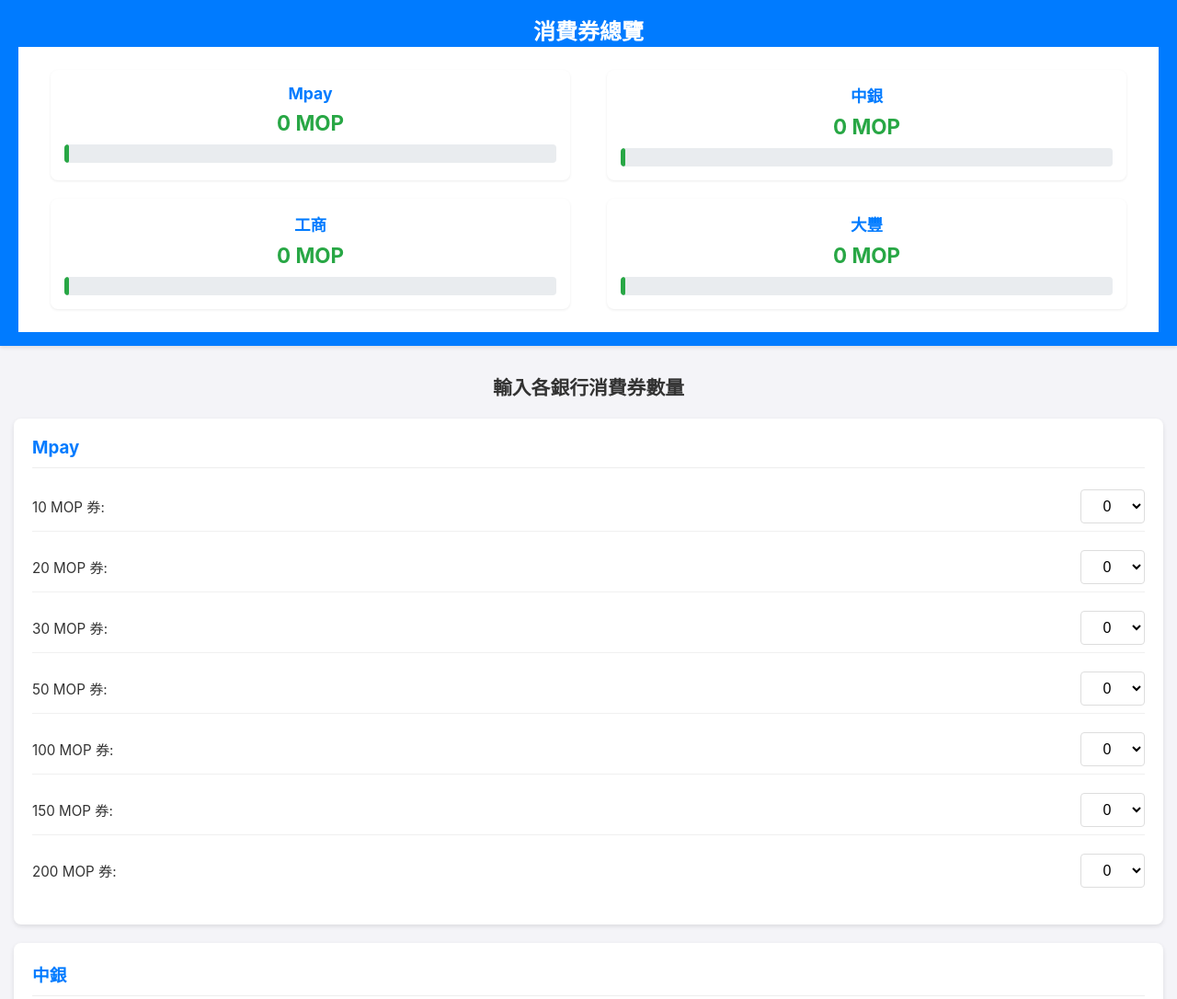
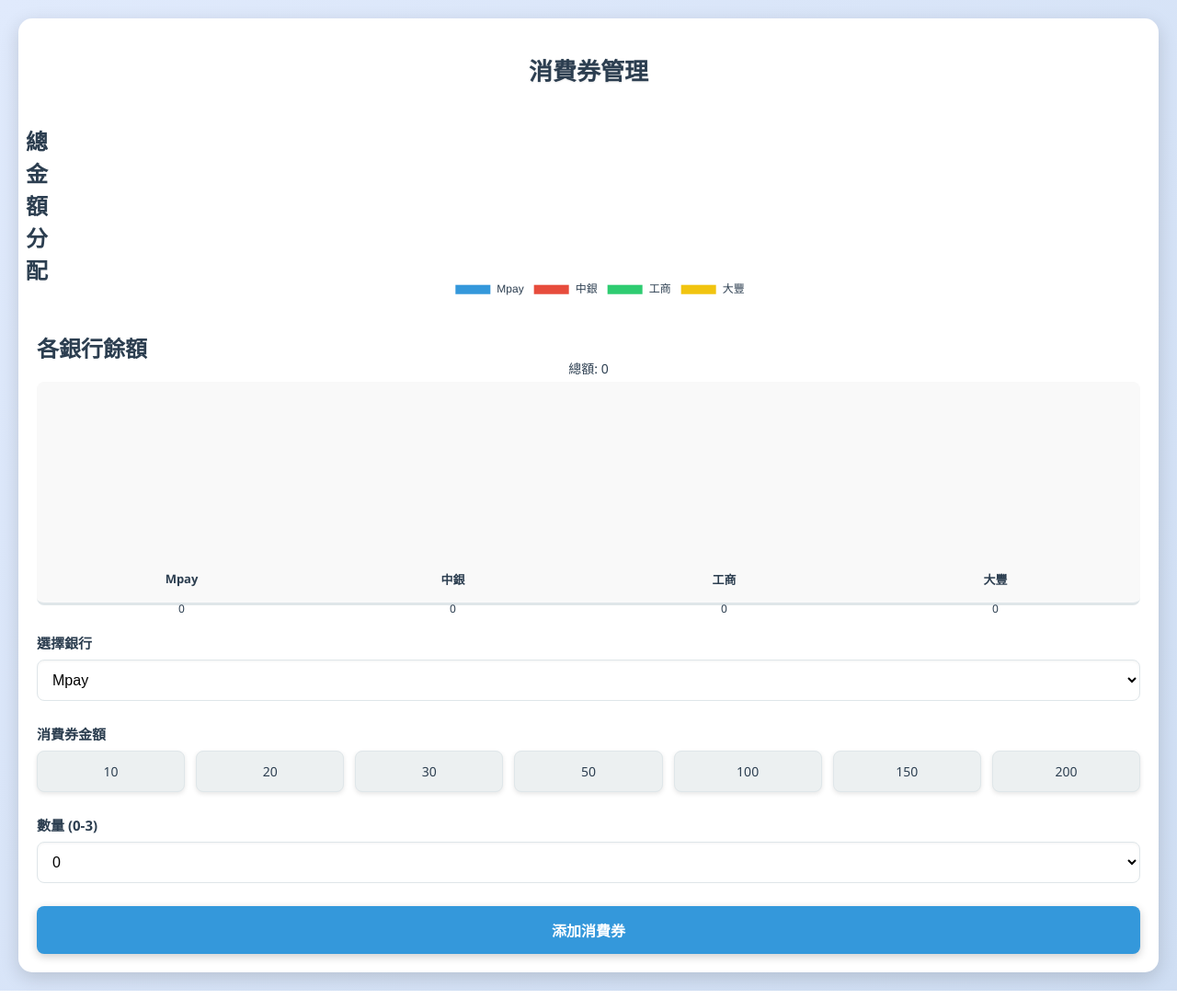
Before and after one commit to di9ary/vouchertracker-2, a plain HTML site: page index.html in a window 1280 px wide. Shown: the top 1086 px of the page at 92% size. Drawn offline with nearby package versions, Linux system fonts and the light colour scheme.

Commit message:
Update index.html

```diff
--- a/index.html
+++ b/index.html
@@ -6,293 +6,357 @@
     <title>消費券管理</title>
     <style>
         body {
-            font-family: -apple-system, BlinkMacSystemFont, "Segoe UI", Roboto, "Helvetica Neue", Arial, sans-serif;
+            font-family: 'Segoe UI', 'Arial', sans-serif;
+            background: linear-gradient(135deg, #e0eafc, #cfdef3);
             margin: 0;
-            padding: 0;
-            background-color: #f4f4f8;
-            color: #333;
+            padding: 20px;
+            color: #2c3e50;
         }
-        header {
-            background-color: #007bff;
-            color: white;
-            padding: 15px 20px;
+        h1 {
             text-align: center;
-            box-shadow: 0 2px 4px rgba(0,0,0,0.1);
+            color: #2c3e50;
+            font-size: 26px;
+            margin-bottom: 20px;
+            text-shadow: 0 1px 2px rgba(0, 0, 0, 0.1);
         }
-        header h1 {
-            margin: 0;
-            font-size: 1.5em;
+        .container {
+            max-width: 100%;
+            margin: 0 auto;
+            background: #fff;
+            padding: 20px;
+            border-radius: 15px;
+            box-shadow: 0 6px 20px rgba(0, 0, 0, 0.15);
         }
-        #summaryContainer {
+        .chart-container {
+            margin-bottom: 30px;
+        }
+        .pie-chart-container {
+            display: flex;
+            justify-content: center;
+            margin-bottom: 30px;
+        }
+        .pie-chart {
+            width: 200px;
+            height: 200px;
+            position: relative;
+        }
+        .pie-label {
+            position: absolute;
+            top: 50%;
+            left: 50%;
+            transform: translate(-50%, -50%);
+            font-size: 14px;
+            color: #2c3e50;
+            text-align: center;
+        }
+        .bar-container {
+            display: flex;
+            align-items: flex-end;
+            height: 220px;
+            border-bottom: 3px solid #dfe6e9;
+            position: relative;
+            background: #f9f9f9;
+            border-radius: 8px;
+            padding: 10px;
+        }
+        .bar {
+            flex: 1;
+            margin: 0 8px;
+            transition: height 0.5s ease;
+            position: relative;
+            border-radius: 6px 6px 0 0;
+        }
+        .bar.mpay { background: linear-gradient(180deg, #3498db, #2980b9); }
+        .bar.boc { background: linear-gradient(180deg, #e74c3c, #c0392b); }
+        .bar.icbc { background: linear-gradient(180deg, #2ecc71, #27ae60); }
+        .bar.taifung { background: linear-gradient(180deg, #f1c40f, #d4ac0d); }
+        .bar-label {
+            position: absolute;
+            top: -25px;
+            width: 100%;
+            text-align: center;
+            font-size: 13px;
+            font-weight: bold;
+            color: #2c3e50;
+        }
+        .bar-amount {
+            position: absolute;
+            bottom: -25px;
+            width: 100%;
+            text-align: center;
+            font-size: 12px;
+            color: #2c3e50;
+            font-weight: 500;
+        }
+        .form-group {
+            margin-bottom: 25px;
+        }
+        label {
+            display: block;
+            margin-bottom: 8px;
+            font-weight: bold;
+            color: #2c3e50;
+            font-size: 15px;
+        }
+        select {
+            width: 100%;
+            padding: 12px;
+            border: 1px solid #dfe6e9;
+            border-radius: 8px;
+            font-size: 16px;
+            background: #fff;
+            box-sizing: border-box;
+            box-shadow: inset 0 1px 3px rgba(0, 0, 0, 0.05);
+        }
+        select:focus {
+            outline: none;
+            border-color: #3498db;
+            box-shadow: 0 0 5px rgba(52, 152, 219, 0.3);
+        }
+        .amount-buttons {
             display: flex;
             flex-wrap: wrap;
-            justify-content: space-around;
-            padding: 15px;
-            background-color: white;
-            margin-top: 1px; /* Visual separation from header */
+            gap: 12px;
+            justify-content: space-between;
         }
-        .bank-summary {
-            background-color: #fff;
+        .amount-btn {
+            flex: 1;
+            min-width: 80px;
+            padding: 12px;
+            border: 1px solid #dfe6e9;
             border-radius: 8px;
-            box-shadow: 0 1px 3px rgba(0,0,0,0.08);
-            padding: 15px;
-            margin: 10px;
-            width: calc(50% - 40px); /* Two items per row on wider screens */
-            min-width: 150px; /* Minimum width for smaller items */
-            box-sizing: border-box;
+            background: #ecf0f1;
+            cursor: pointer;
+            font-size: 14px;
             text-align: center;
+            transition: all 0.3s ease;
+            box-shadow: 0 2px 5px rgba(0, 0, 0, 0.1);
         }
-        .bank-summary h2 {
-            margin-top: 0;
-            margin-bottom: 8px;
-            font-size: 1.1em;
-            color: #007bff;
+        .amount-btn:hover {
+            background: #3498db;
+            color: #fff;
+            border-color: #3498db;
+            transform: translateY(-2px);
         }
-        .bank-summary .total-amount {
-            font-size: 1.4em;
+        .amount-btn.selected {
+            background: #3498db;
+            color: #fff;
+            border-color: #3498db;
+            box-shadow: 0 4px 10px rgba(52, 152, 219, 0.4);
+        }
+        button {
+            width: 100%;
+            padding: 14px;
+            background: #3498db;
+            color: #fff;
+            border: none;
+            border-radius: 8px;
+            cursor: pointer;
+            font-size: 16px;
             font-weight: bold;
-            color: #28a745;
-            margin-bottom: 10px;
+            transition: all 0.3s ease;
+            box-shadow: 0 3px 10px rgba(0, 0, 0, 0.2);
         }
-        .bar-container {
-            background-color: #e9ecef;
-            border-radius: 4px;
-            height: 20px;
-            width: 100%;
-            overflow: hidden;
-            margin-top: 5px;
+        button:hover {
+            background: #2980b9;
+            transform: translateY(-2px);
         }
-        .bar {
-            background-color: #28a745;
-            height: 100%;
-            width: 0%; /* Initial width */
-            border-radius: 4px;
-            transition: width 0.5s ease-in-out;
-            text-align: right;
-            line-height: 20px;
-            font-size: 0.8em;
-            color: white;
-            padding-right: 5px;
-            box-sizing: border-box;
-        }
-
-        main {
-            padding: 15px;
-        }
-        main h1 {
-            text-align: center;
-            color: #333;
-            font-size: 1.3em;
-            margin-bottom: 20px;
-        }
-        #inputContainer {
-            display: flex;
-            flex-direction: column;
-            gap: 20px;
-        }
-        .bank-input-section {
-            background-color: #fff;
-            padding: 20px;
-            border-radius: 8px;
-            box-shadow: 0 2px 5px rgba(0,0,0,0.1);
-        }
-        .bank-input-section h3 {
-            margin-top: 0;
-            margin-bottom: 15px;
-            color: #007bff;
-            border-bottom: 1px solid #eee;
-            padding-bottom: 10px;
-        }
-        .voucher-row {
-            display: flex;
-            justify-content: space-between;
-            align-items: center;
-            margin-bottom: 12px;
-            padding: 8px 0;
-            border-bottom: 1px solid #f0f0f0;
-        }
-        .voucher-row:last-child {
-            border-bottom: none;
-        }
-        .voucher-row label {
-            flex-basis: 50%;
-            font-size: 0.95em;
-        }
-        /* Updated CSS for select element */
-        .voucher-row select.voucher-quantity {
-            width: 70px; /* Adjusted width for select */
-            padding: 8px;
-            border: 1px solid #ddd;
-            border-radius: 4px;
-            text-align: center;
-            font-size: 1em;
-            background-color: white; /* Ensure select background is white */
-        }
-
         @media (max-width: 600px) {
-            .bank-summary {
-                width: calc(100% - 20px); /* Full width on small screens */
+            body {
+                padding: 12px;
+            }
+            h1 {
+                font-size: 22px;
+            }
+            .container {
+                padding: 15px;
+            }
+            .pie-chart {
+                width: 160px;
+                height: 160px;
+            }
+            .pie-label {
+                font-size: 12px;
+            }
+            .bar-container {
+                height: 180px;
+            }
+            .bar-label, .bar-amount {
+                font-size: 10px;
+            }
+            .amount-btn {
+                min-width: 60px;
+                font-size: 12px;
+                padding: 10px;
+            }
+            select, button {
+                font-size: 14px;
             }
         }
     </style>
 </head>
 <body>
-    <header>
-        <h1>消費券總覽</h1>
-        <div id="summaryContainer">
+    <div class="container">
+        <h1>消費券管理</h1>
+        <div class="pie-chart-container">
+            <h2>總金額分配</h2>
+            <canvas id="pieChart" class="pie-chart"></canvas>
+            <div class="pie-label" id="pieTotal">總額: 0</div>
+        </div>
+        <div class="chart-container">
+            <h2>各銀行餘額</h2>
+            <div class="bar-container" id="barContainer">
+                <div class="bar mpay" id="mpayBar"><span class="bar-label">Mpay</span><span class="bar-amount" id="mpayAmount">0</span></div>
+                <div class="bar boc" id="bocBar"><span class="bar-label">中銀</span><span class="bar-amount" id="bocAmount">0</span></div>
+                <div class="bar icbc" id="icbcBar"><span class="bar-label">工商</span><span class="bar-amount" id="icbcAmount">0</span></div>
+                <div class="bar taifung" id="taifungBar"><span class="bar-label">大豐</span><span class="bar-amount" id="taifungAmount">0</span></div>
             </div>
-    </header>
+        </div>
+        <div class="form-group">
+            <label for="bankSelect">選擇銀行</label>
+            <select id="bankSelect">
+                <option value="mpay">Mpay</option>
+                <option value="boc">中銀</option>
+                <option value="icbc">工商</option>
+                <option value="taifung">大豐</option>
+            </select>
+        </div>
+        <div class="form-group">
+            <label>消費券金額</label>
+            <div class="amount-buttons" id="amountButtons">
+                <div class="amount-btn" data-amount="10">10</div>
+                <div class="amount-btn" data-amount="20">20</div>
+                <div class="amount-btn" data-amount="30">30</div>
+                <div class="amount-btn" data-amount="50">50</div>
+                <div class="amount-btn" data-amount="100">100</div>
+                <div class="amount-btn" data-amount="150">150</div>
+                <div class="amount-btn" data-amount="200">200</div>
+            </div>
+        </div>
+        <div class="form-group">
+            <label for="quantitySelect">數量 (0-3)</label>
+            <select id="quantitySelect">
+                <option value="0">0</option>
+                <option value="1">1</option>
+                <option value="2">2</option>
+                <option value="3">3</option>
+            </select>
+        </div>
+        <button onclick="addVoucher()">添加消費券</button>
+    </div>
 
-    <main>
-        <h1>輸入各銀行消費券數量</h1>
-        <div id="inputContainer">
-            </div>
-    </main>
+    <script src="https://cdn.jsdelivr.net/npm/chart.js"></script>
+    <script>
+        const banks = {
+            mpay: { total: 0, vouchers: [] },
+            boc: { total: 0, vouchers: [] },
+            icbc: { total: 0, vouchers: [] },
+            taifung: { total: 0, vouchers: [] }
+        };
+        let selectedAmount = null;
 
-    <script>
-        const banks = [
-            { id: 'mpay', name: 'Mpay' },
-            { id: 'boc', name: '中銀' },
-            { id: 'icbc', name: '工商' },
-            { id: 'taifung', name: '大豐' }
-        ];
-        const denominations = [10, 20, 30, 50, 100, 150, 200];
-        const maxQuantityPerDenomination = 3;
+        // Initialize Pie Chart
+        const pieChart = new Chart(document.getElementById('pieChart').getContext('2d'), {
+            type: 'pie',
+            data: {
+                labels: ['Mpay', '中銀', '工商', '大豐'],
+                datasets: [{
+                    data: [0, 0, 0, 0],
+                    backgroundColor: ['#3498db', '#e74c3c', '#2ecc71', '#f1c40f'],
+                    borderColor: '#fff',
+                    borderWidth: 2
+                }]
+            },
+            options: {
+                responsive: true,
+                maintainAspectRatio: false,
+                plugins: {
+                    legend: {
+                        position: 'bottom',
+                        labels: {
+                            font: { size: 12 },
+                            color: '#2c3e50'
+                        }
+                    },
+                    tooltip: {
+                        callbacks: {
+                            label: function(context) {
+                                const value = context.parsed || 0;
+                                return `${context.label}: ${value}`;
+                            }
+                        }
+                    }
+                }
+            }
+        });
 
-        const maxPossibleBankTotal = denominations.reduce((sum, d) => sum + d * maxQuantityPerDenomination, 0);
+        function updateCharts() {
+            // Update Bar Chart
+            const maxHeight = 200; // Maximum bar height in pixels
+            const maxAmount = Math.max(banks.mpay.total, banks.boc.total, banks.icbc.total, banks.taifung.total, 1);
+            const bars = {
+                mpay: document.getElementById('mpayBar'),
+                boc: document.getElementById('bocBar'),
+                icbc: document.getElementById('icbcBar'),
+                taifung: document.getElementById('taifungBar')
+            };
+            const amounts = {
+                mpay: document.getElementById('mpayAmount'),
+                boc: document.getElementById('bocAmount'),
+                icbc: document.getElementById('icbcAmount'),
+                taifung: document.getElementById('taifungAmount')
+            };
 
-        document.addEventListener('DOMContentLoaded', () => {
-            const summaryContainer = document.getElementById('summaryContainer');
-            const inputContainer = document.getElementById('inputContainer');
-            let appData = loadData();
-
-            function saveData(data) {
-                localStorage.setItem('consumptionVoucherData', JSON.stringify(data));
+            for (let bank in banks) {
+                const height = (banks[bank].total / maxAmount) * maxHeight;
+                bars[bank].style.height = `${height}px`;
+                amounts[bank].textContent = banks[bank].total;
             }
 
-            function loadData() {
-                const storedData = localStorage.getItem('consumptionVoucherData');
-                if (storedData) {
-                    return JSON.parse(storedData);
-                }
-                const initialData = {};
-                banks.forEach(bank => {
-                    initialData[bank.id] = {};
-                    denominations.forEach(denom => {
-                        initialData[bank.id][denom] = 0;
-                    });
-                });
-                return initialData;
+            // Update Pie Chart
+            const total = banks.mpay.total + banks.boc.total + banks.icbc.total + banks.taifung.total;
+            pieChart.data.datasets[0].data = [
+                banks.mpay.total,
+                banks.boc.total,
+                banks.icbc.total,
+                banks.taifung.total
+            ];
+            pieChart.update();
+            document.getElementById('pieTotal').textContent = `總額: ${total}`;
+        }
+
+        function addVoucher() {
+            const bank = document.getElementById('bankSelect').value;
+            const quantity = parseInt(document.getElementById('quantitySelect').value);
+
+            if (!selectedAmount) {
+                alert('請選擇消費券金額');
+                return;
             }
 
-            function calculateBankTotal(bankId) {
-                let total = 0;
-                if (appData[bankId]) {
-                    for (const denom in appData[bankId]) {
-                        total += parseInt(denom) * parseInt(appData[bankId][denom]);
-                    }
+            if (quantity >= 0 && quantity <= 3) {
+                banks[bank].total += selectedAmount * quantity;
+                for (let i = 0; i < quantity; i++) {
+                    banks[bank].vouchers.push(selectedAmount);
                 }
-                return total;
+                updateCharts();
+            } else {
+                alert('數量必須在0到3之間');
             }
+        }
 
-            function updateSummary() {
-                summaryContainer.innerHTML = '';
-                let overallMaxTotal = 0;
+        // Handle amount button selection
+        const amountButtons = document.querySelectorAll('.amount-btn');
+        amountButtons.forEach(button => {
+            button.addEventListener('click', () => {
+                amountButtons.forEach(btn => btn.classList.remove('selected'));
+                button.classList.add('selected');
+                selectedAmount = parseInt(button.getAttribute('data-amount'));
+            });
+        });
 
-                banks.forEach(bank => {
-                    const total = calculateBankTotal(bank.id);
-                    if (total > overallMaxTotal) overallMaxTotal = total;
-
-                    const summaryDiv = document.createElement('div');
-                    summaryDiv.className = 'bank-summary';
-                    summaryDiv.innerHTML = `
-                        <h2>${bank.name}</h2>
-                        <div class="total-amount" id="${bank.id}Total">${total} MOP</div>
-                        <div class="bar-container">
-                            <div id="${bank.id}Bar" class="bar"></div>
-                        </div>
-                    `;
-                    summaryContainer.appendChild(summaryDiv);
-                });
-
-                const scaleMax = maxPossibleBankTotal > 0 ? maxPossibleBankTotal : 1;
-
-                banks.forEach(bank => {
-                     const total = calculateBankTotal(bank.id);
-                     const barElement = document.getElementById(`${bank.id}Bar`);
-                     if (barElement) {
-                        const percentage = (total / scaleMax) * 100;
-                        barElement.style.width = `${Math.min(percentage, 100)}%`;
-                     }
-                });
-            }
-
-            function renderInputs() {
-                inputContainer.innerHTML = '';
-                banks.forEach(bank => {
-                    const sectionDiv = document.createElement('div');
-                    sectionDiv.className = 'bank-input-section';
-                    sectionDiv.id = `${bank.id}InputSection`;
-
-                    let sectionHeaderHTML = `<h3>${bank.name}</h3>`;
-                    sectionDiv.innerHTML = sectionHeaderHTML; // Add header first
-
-                    denominations.forEach(denom => {
-                        const currentValue = appData[bank.id]?.[denom] || 0;
-
-                        const voucherRowDiv = document.createElement('div');
-                        voucherRowDiv.className = 'voucher-row';
-
-                        const label = document.createElement('label');
-                        label.setAttribute('for', `${bank.id}-${denom}`);
-                        label.textContent = `${denom} MOP 券:`;
-
-                        const select = document.createElement('select');
-                        select.id = `${bank.id}-${denom}`;
-                        select.className = 'voucher-quantity';
-                        select.dataset.bank = bank.id;
-                        select.dataset.denomination = denom;
-
-                        for (let i = 0; i <= maxQuantityPerDenomination; i++) {
-                            const option = document.createElement('option');
-                            option.value = i;
-                            option.textContent = i;
-                            if (i === currentValue) {
-                                option.selected = true;
-                            }
-                            select.appendChild(option);
-                        }
-
-                        voucherRowDiv.appendChild(label);
-                        voucherRowDiv.appendChild(select);
-                        sectionDiv.appendChild(voucherRowDiv);
-                    });
-                    inputContainer.appendChild(sectionDiv);
-                });
-
-                document.querySelectorAll('.voucher-quantity').forEach(input => {
-                    input.addEventListener('change', handleInputChange);
-                });
-            }
-
-            function handleInputChange(event) {
-                const bankId = event.target.dataset.bank;
-                const denomination = parseInt(event.target.dataset.denomination);
-                // Value from select is already validated by its options
-                let quantity = parseInt(event.target.value);
-
-                if (!appData[bankId]) {
-                    appData[bankId] = {};
-                }
-                appData[bankId][denomination] = quantity;
-
-                saveData(appData);
-                updateSummary();
-            }
-
-            renderInputs();
-            updateSummary();
-        });
+        // Initialize charts
+        updateCharts();
     </script>
 </body>
 </html>
```
